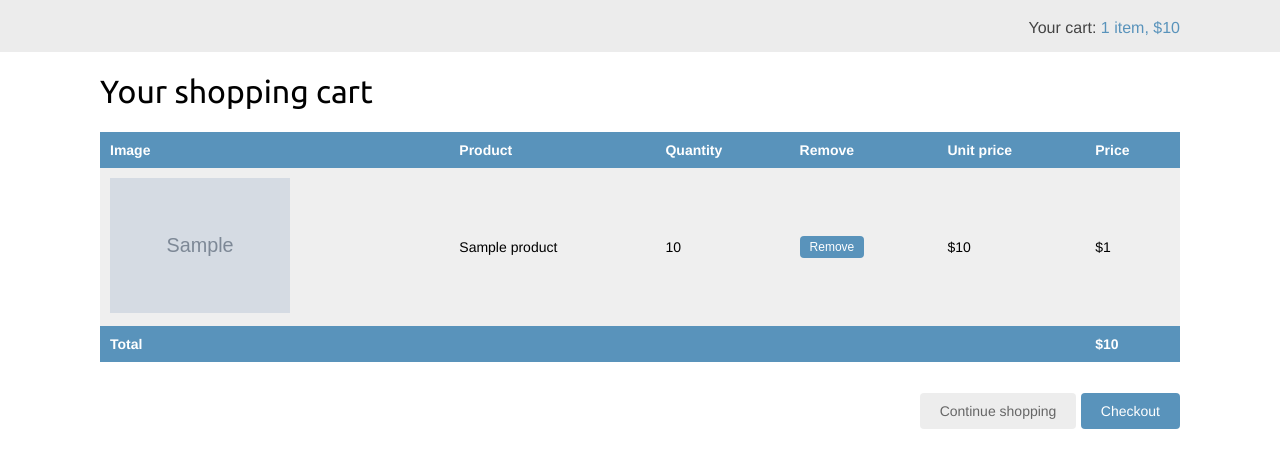
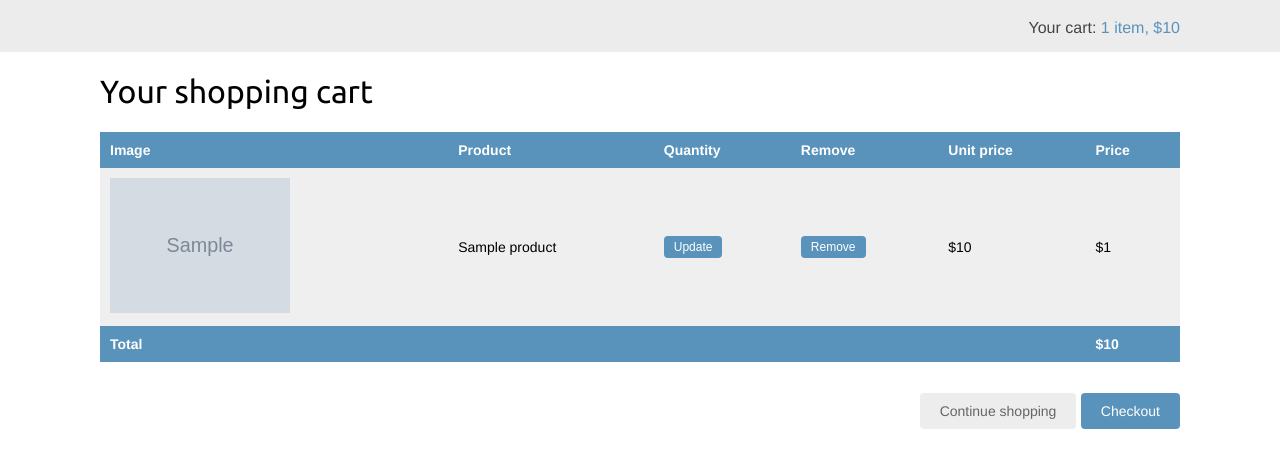
Before and after one commit to LensneL/shop, a Django app: template cart/templates/cart/detail.html in a window 1280 px wide. Shown: the part 46-514 px from the top of the page. Run offline with Django 4.2, Linux system fonts and the light colour scheme; the template is opened without the code that fills it: most values are stand-ins (such as "Sample title", 1, 10 or a date in 2020); grey boxes marked "Sample" are stand-in pictures.

Commit message:
improved func cart_detail

```diff
--- a/cart/templates/cart/detail.html
+++ b/cart/templates/cart/detail.html
@@ -26,7 +26,14 @@ Your shopping cart
             </a>
         </td>
         <td>{{ product.name }}</td>
-        <td>{{ item.quantity }}</td>
+        <td>
+            <form action="{% url 'cart:cart_add' product.id %}" method="post">
+            {{ item.update_quantity_form.quantity }}
+            {{ item.update_quantity_form.override }}
+            <input type="submit" value="Update">
+            {% csrf_token %}
+            </form>
+        </td>
         <td>
             <form action="{% url "cart:cart_remove" product.id %}"
             method="post">
--- a/cart/views.py
+++ b/cart/views.py
@@ -28,4 +28,7 @@ def cart_remove(request, product_id):
 
 def cart_detail(request):
     cart = Cart(request)
+    for item in cart:
+        item['update_quantity_form'] = CartAddProductForm(initial={'quantity': item['quantity'],
+                                                                   'override': True})
     return render(request, 'cart/detail.html', {'cart': cart})
```
